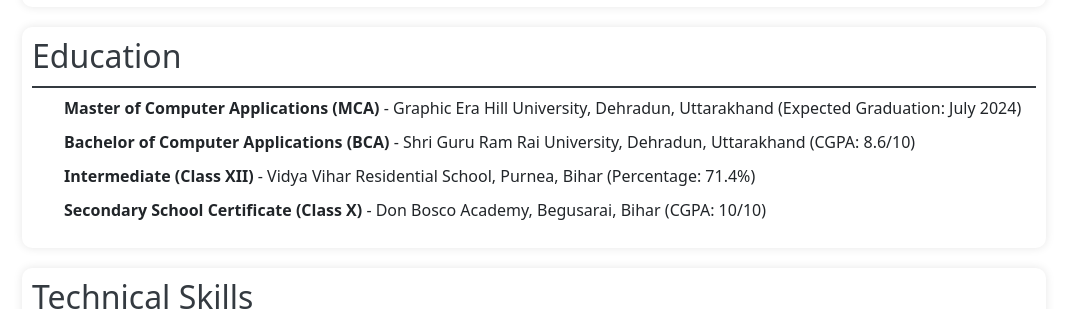
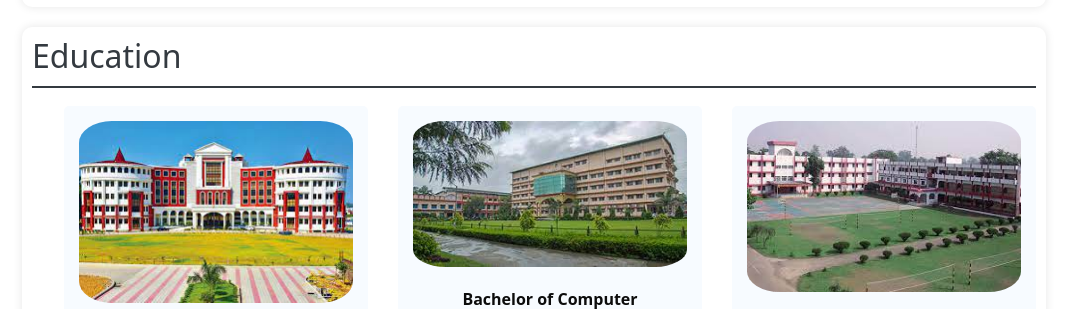
Before and after one commit to vivekGitLearn/portfolio, a plain HTML site: page index.html in a window 1280 px wide. Shown: the part 793-1102 px from the top of the page, without its empty margins (106-1173 px from the left). Drawn offline with nearby package versions, Linux system fonts and the light colour scheme.

Commit message:
add image

```diff
--- a/index.css
+++ b/index.css
@@ -73,7 +73,7 @@ a:hover {
 .skill {
     flex: 0 0 calc(33.3333% - 20px);
     background-color: #f7fbff;
-    color: #fff;
+    color: #0c0c0c;
     padding: 15px;
     margin: 10px 0;
     border-radius: 5px;
--- a/index.html
+++ b/index.html
@@ -69,16 +69,16 @@
 
     <section>
         <h2 id="Education">Education</h2>
-        <ul>
-            <li><strong>Master of Computer Applications (MCA)</strong> - Graphic Era Hill University, Dehradun,
+        <ul class="skills-card" >
+            <li class="skill"><img src="/img/graphic_era.jpeg" alt="graphic era" srcset=""><p><strong style="text-decoration-color: black;">Master of Computer Applications (MCA)</strong> - Graphic Era Hill University, Dehradun,
                 Uttarakhand
-                (Expected Graduation: July 2024)</li>
-            <li><strong>Bachelor of Computer Applications (BCA)</strong> - Shri Guru Ram Rai University, Dehradun,
-                Uttarakhand (CGPA: 8.6/10)</li>
-            <li><strong>Intermediate (Class XII)</strong> - Vidya Vihar Residential School, Purnea, Bihar (Percentage:
-                71.4%)</li>
-            <li><strong>Secondary School Certificate (Class X)</strong> - Don Bosco Academy, Begusarai, Bihar (CGPA:
-                10/10)
+                (Expected Graduation: July 2024)</p></li>
+            <li class="skill"><img src="/img/sgrr.jpeg" alt="sgrrits"><p><strong>Bachelor of Computer Applications (BCA)</strong> - Shri Guru Ram Rai University, Dehradun,
+                Uttarakhand (CGPA: 8.6/10)</p></li>
+            <li class="skill"><img src="/img/vvrs.jpeg" alt="vvrs" srcset=""><p><strong>Intermediate (Class XII)</strong> - Vidya Vihar Residential School, Purnea, Bihar (Percentage:
+                71.4%)</p></li>
+            <li class="skill"><img src="/img/donboso.JPG" alt="don boso" srcset=""><p><strong>Secondary School Certificate (Class X)</strong> - Don Bosco Academy, Begusarai, Bihar (CGPA:
+                10/10)</p>
             </li>
         </ul>
     </section>
```
Also changed, not shown: img/donboso.JPG (added), img/graphic_era.jpeg (added), img/sgrr.jpeg (added), img/vvrs.jpeg (added).
